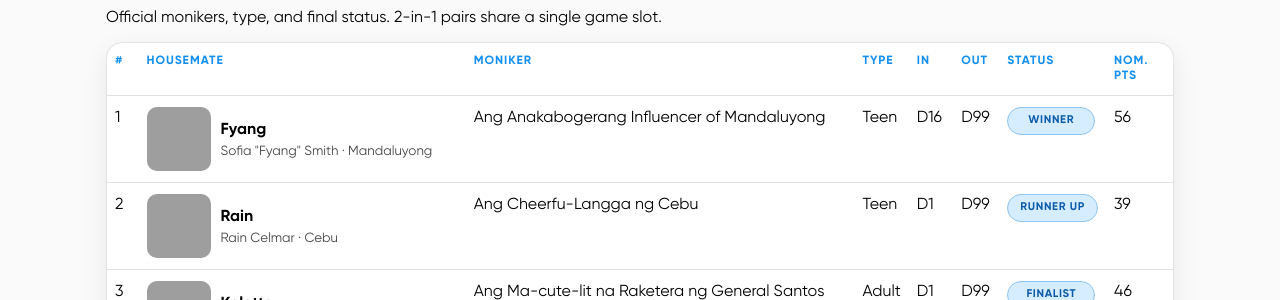
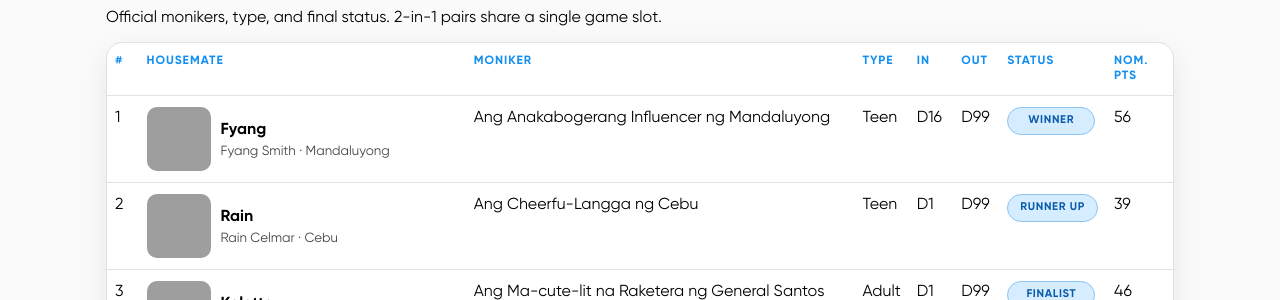
Before and after one commit to drpsphca/PHCASite-PBBUpdates, a Jekyll site: the page built from seasons/gen11/housemates.md, in a window 1280 px wide and 900 px high, cut to the strip 175-475 px from the top of the window. Built offline with Jekyll 4.4.1, drawn with Linux system fonts in a browser that asks for light colours; grey boxes are pictures that could not be loaded.

Commit message:
20261003-40

```diff
--- a/_data/seasons/gen11/housemates.yml
+++ b/_data/seasons/gen11/housemates.yml
@@ -1,7 +1,7 @@
 - id: fyang-smith
-  name: Sofia "Fyang" Smith
+  name: Fyang Smith
   display_name: Fyang
-  moniker: Ang Anakabogerang Influencer of Mandaluyong
+  moniker: Ang Anakabogerang Influencer ng Mandaluyong
   age_on_entry: 18
   hometown: Mandaluyong
   type: Teen
```
